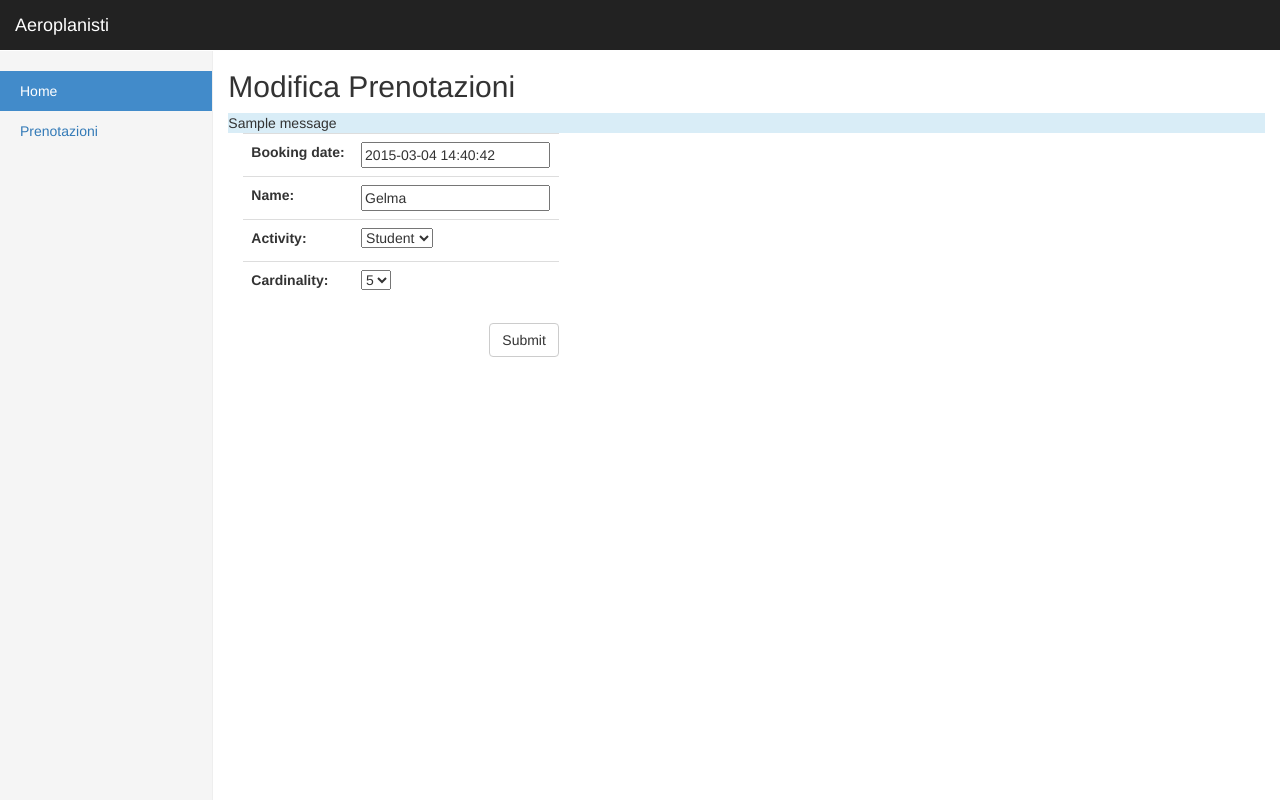
After one commit to Gelma/tana, a Django app: page /bookings/update/1 in a window 1280 px wide. The commit adds this page. Run offline with Django 3.2, Linux system fonts and the light colour scheme; data comes from the database, SQL or seed files in the repository; one stand-in notice (Sample message) is shown; some libraries are stand-ins or nearby versions.

Commit message:
messo editing dei bookingx

```diff
--- a/aeroplanisti/aeroplanisti/urls.py
+++ b/aeroplanisti/aeroplanisti/urls.py
@@ -7,6 +7,7 @@ urlpatterns = patterns('',
 #    url(r'^login/$', 'aeroplanisti.views.login', name='login'),
 #    url(r'^logout/$', 'aeroplanisti.views.logout', name='logout'),
     # url(r'^blog/', include('blog.urls')),
+    url(r'^bookings/', include('bookings.urls')),
 
     url(r'^admin/', include(admin.site.urls)),
 )
--- /dev/null
+++ b/aeroplanisti/bookings/forms.py
@@ -0,0 +1,7 @@
+from django.forms import ModelForm
+from bookings.models import Booking
+
+class BookingForm(ModelForm):
+    '''the form for bookings editing'''
+    class Meta:
+        model=Booking
--- /dev/null
+++ b/aeroplanisti/bookings/urls.py
@@ -0,0 +1,7 @@
+from django.conf.urls import patterns, include, url
+from django.contrib import admin
+
+urlpatterns = patterns('',
+    url(r'^update/(?P<booking_id>\d+)$', 'bookings.views.update', name='update'),
+    url(r'^delete/(?P<booking_id>\d+)$', 'bookings.views.delete', name='delete'),
+)
--- a/aeroplanisti/bookings/views.py
+++ b/aeroplanisti/bookings/views.py
@@ -1,3 +1,27 @@
-from django.shortcuts import render
+from django.shortcuts import render,redirect
+from bookings.models import Booking
+from bookings.forms import BookingForm
+# Create your views here.
 
-# Create your views here.
+
+def update(request,booking_id):
+    '''saves a new booking'''
+    if request.method == 'GET':
+        print "Booking id: {0}".format(booking_id)
+        booking_to_edit = Booking.objects.get(pk=booking_id)
+        booking_form = BookingForm(instance=booking_to_edit)
+        print "Form:\n {0}".format(booking_form.as_p())
+        return render(request,'bookings/edit_booking.html',{'form':booking_form})
+    if request.method == 'POST':
+        print "Booking id: {0}".format(booking_id)
+        booking_to_edit = Booking.objects.get(pk=booking_id)
+        booking_form = BookingForm(request.POST,instance=booking_to_edit)
+        booking_form.save()
+        return redirect('home')
+    return redirect('home')
+
+def delete(request,booking_id):
+    '''deletes a useless booking'''
+    print "Booking id: {0}".format(booking_id)
+    Booking.objects.get(pk=booking_id).delete()
+    return redirect('home')
--- /dev/null
+++ b/aeroplanisti/templates/bookings/edit_booking.html
@@ -0,0 +1,35 @@
+{% extends 'site_base.html' %}
+{% block content %}
+<h2> Modifica Prenotazioni </h2>
+{% for message in messages %}
+<div class="bg-info">
+    {{message}}
+</div>
+{% endfor %}
+{% for error in errors %}
+<div class="bg-warning">
+    {{error}}
+</div>
+{% endfor %}
+
+<form class="col-md-4 col-sm-6" method='POST' target=".">
+  {% csrf_token %}
+  <div class="form-group">
+   <table class="table">
+    {{form.as_table}}
+   </table>
+    <button type="submit" class="btn btn-default pull-right">Submit</button>
+  </div>
+</form>
+<div style="min-height:6em;" class="col-md-12 col-sm-12">
+</div>
+<script type='text/javascript'>
+    window.onload = function(){
+        $(function () {
+                $('#id_booking_date').datetimepicker({
+                    locale:'IT'
+                    });
+            });
+    }
+</script>
+{% endblock content %}
--- a/aeroplanisti/templates/site_base.html
+++ b/aeroplanisti/templates/site_base.html
@@ -58,7 +58,7 @@
         <div class="col-sm-3 col-md-2 sidebar">
           <ul class="nav nav-sidebar">
             <li class="active"><a href="#">Home<span class="sr-only">(current)</span></a></li>
-            <li><a href="#">Prenotazioni</a></li>
+            <li><a href="#bookings">Prenotazioni</a></li>
           </ul>
         </div>
         <div class="col-sm-9 col-sm-offset-3 col-md-10 col-md-offset-2">
```
Also changed, not shown: aeroplanisti/templates/home.html (+6 -2 lines).
